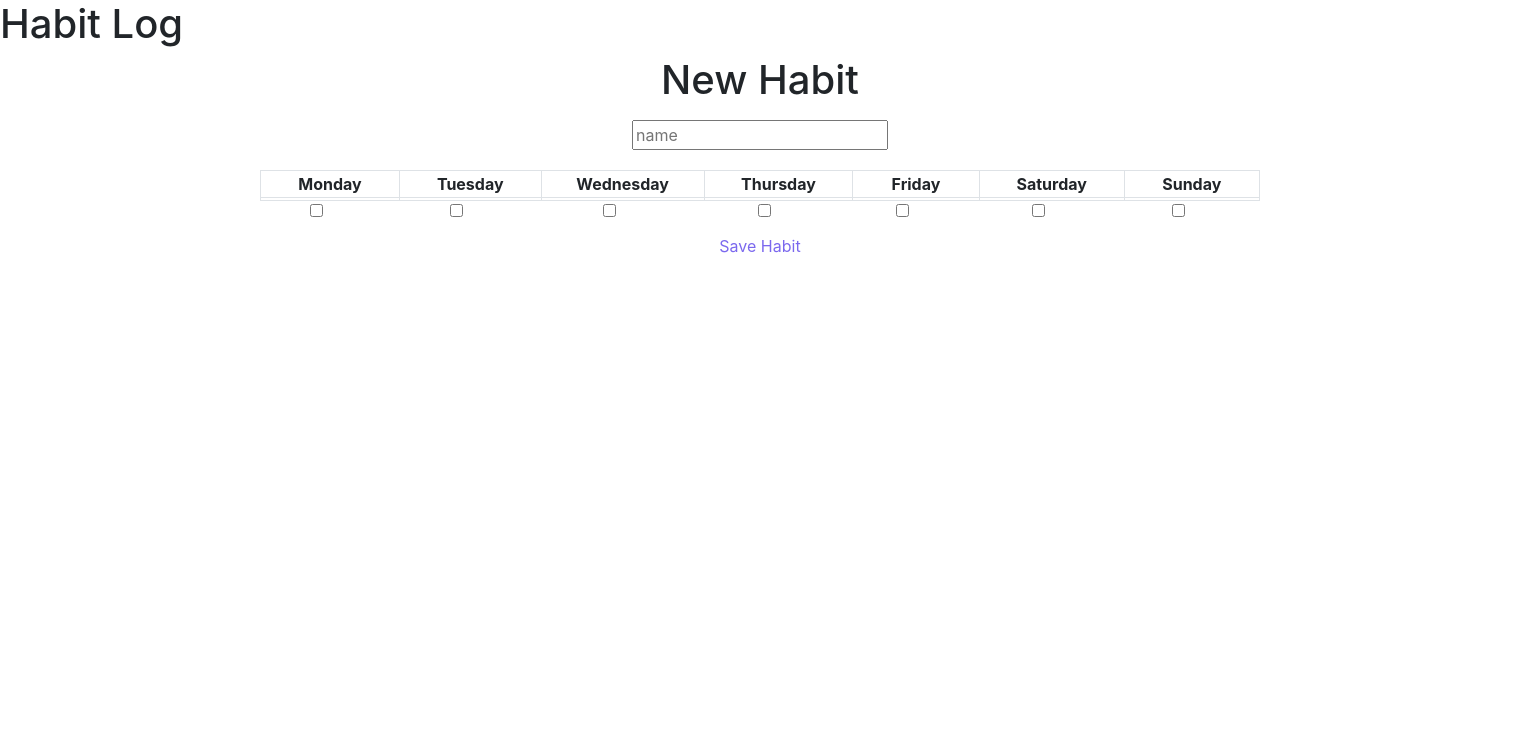
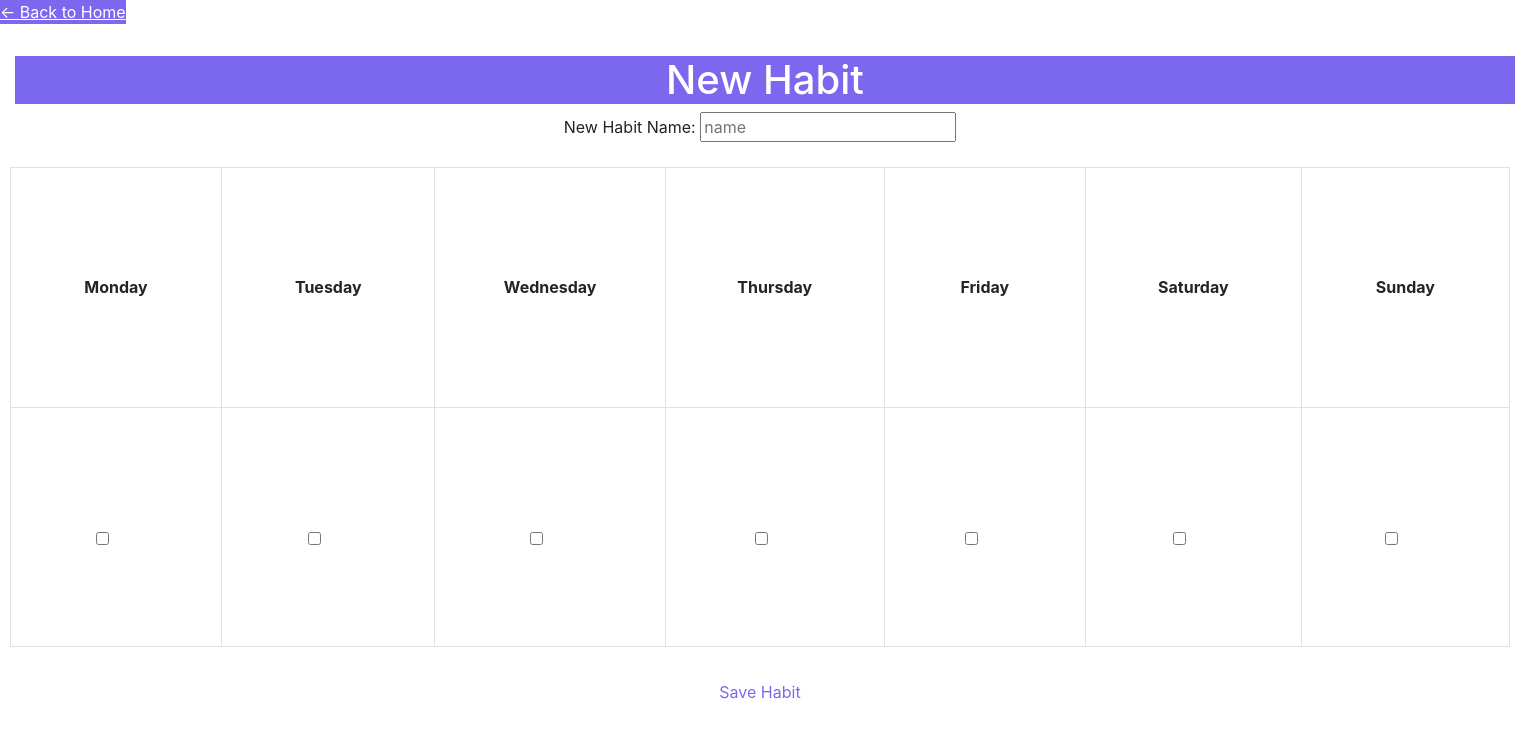
Before and after one commit to jennifercarreno/habit-log, a Flask app: page /habits/new in a window 1520 px wide. Shown: the top 738 px of the page. Run offline with Flask 2, Linux system fonts and the light colour scheme; some libraries are stand-ins or nearby versions.

Commit message:
added final touches to css

```diff
--- a/static/styles.css
+++ b/static/styles.css
@@ -2,7 +2,8 @@ table {
     margin-left: auto;
     margin-right: auto;
     margin-top: 20px;
-    width: 1000px;
+    width: 1500px;
+    height: 60vh;
 }
 th {
     text-align: center;
@@ -20,7 +21,7 @@ body {
 }
 
 
-a {
+a:not(button) {
     color:mediumslateblue;
 }
 
@@ -31,7 +32,7 @@ a {
 }
 
 
-button {
+button:not(#new-habit-btn) {
     color: mediumslateblue;
     background-color: white;
     border: none;
@@ -57,7 +58,9 @@ a:hover:not(.active, .nav-item) {
 .title {
     background-color: mediumslateblue;
     color: white;
-    width: 1000px;
+    width: 1500px;
+    margin: auto;
+    margin-top: 2rem;
 }
 
 h5 {
@@ -72,3 +75,26 @@ h2 {
     text-align: left;
     padding-bottom: 2rem;
 }
+
+
+#new-habit-btn {
+    background-color:mediumslateblue;
+    color: white;
+    margin-top: 2rem;
+    border: none;
+    border-radius: 5%;
+}
+
+.edit-table {
+    height: 50%;
+}
+
+.page-body {
+    height: 95vh;
+}
+
+.footer {
+    background-color: mediumslateblue;
+    color: white;
+    height: 5vh;
+}
--- a/templates/habit_new.html
+++ b/templates/habit_new.html
@@ -2,16 +2,17 @@
 {% extends 'base.html' %}
 
 {% block content %}
-    <div class = "nav">
-        <h1> Habit Log </h1>
-    </div>
+<div class = "nav">
+    <a class="nav-item" href="/"> ← Back to Home</a>
+</div>
 
 
     <form method='POST' action='/habits'>
         <div class="col">
-            <h1><label for='habit-name'>New Habit</label><br></h1>
+            <h1  class="title mb-2"> New Habit<br></h1>
         </div>
         <div class="col">
+            <label for='habit-name'>New Habit Name: </label>
             <input id='habit-name' type='text' name='name' value='' placeholder="name"/>
         </div>
         <table class="table-bordered mb-3">
@@ -25,25 +26,25 @@
                 <th>Sunday</th>
             </tr>
 
-            <td>
+            <td class="edit-table">
                 <input class="form-check-input" type="checkbox" name='monday' id="monday" value="✅"/>
             </td>
-            <td>
+            <td class="edit-table">
                 <input class="form-check-input" type="checkbox" name='tuesday' id="tuesday" value="✅"/>
             </td>
-            <td>
+            <td class="edit-table">
                 <input class="form-check-input" type="checkbox" name='wednesday' id="wednesday" value="✅"/>
             </td>
-            <td>
+            <td class="edit-table">
                 <input class="form-check-input" type="checkbox" name='thursday' id="thursday" value="✅"/>
             </td>
-            <td>
+            <td class="edit-table">
                 <input class="form-check-input" type="checkbox" name='friday' id="friday" value="✅"/>
             </td>
-            <td>
+            <td class="edit-table">
                 <input class="form-check-input" type="checkbox" name='saturday' id="saturday" value="✅"/>
             </td>
-            <td>
+            <td class="edit-table">
                 <input class="form-check-input" type="checkbox" name='sunday' id="sunday" value="✅"/>
             </td>
 
--- a/templates/stats.html
+++ b/templates/stats.html
@@ -2,6 +2,7 @@
 {% extends 'base.html' %}
 
 {% block content %}
+
     <div class = "nav">
       <a class="nav-item nav-link " href="/">Home </a>
       <a class="navbar-brand nav-link active" href="/habits/stats">Stats <span class="sr-only">(current)</span></a>
@@ -60,4 +61,7 @@
             </div>
         </div>
     </div>
+    <div class="footer py-2">
+      © Jennifer Carreno 2021
+  </div>
 {% endblock %}
```
Also changed, not shown: templates/habit_edit.html (+9 -9 lines), templates/home.html (+7 -3 lines).
